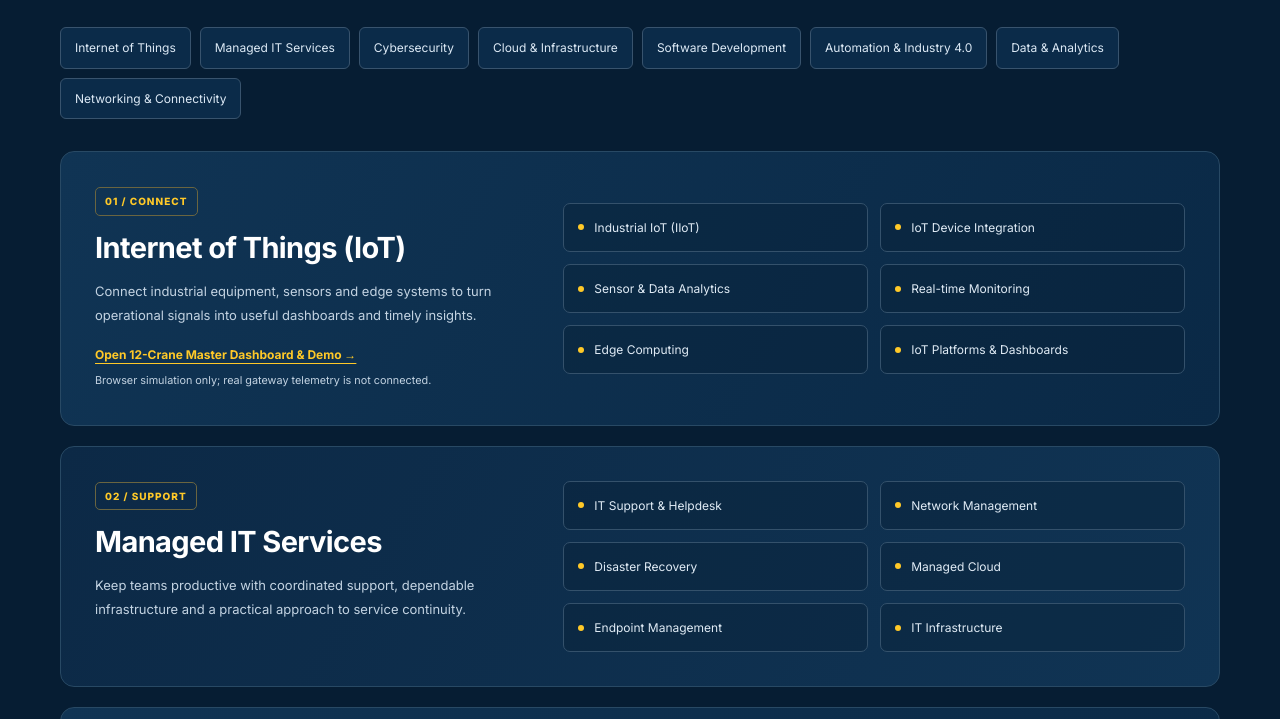
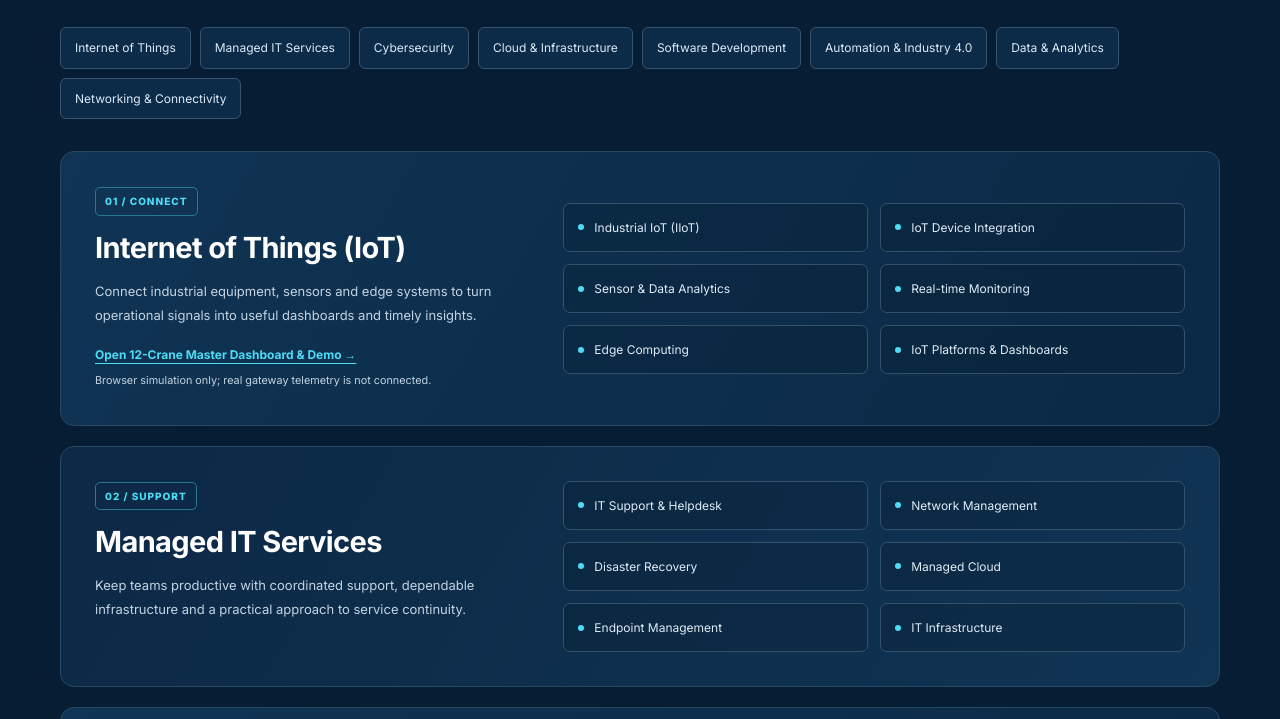
Before and after one commit to DevopsEps2026/LiftXInfra, a plain HTML site: page technology.html in a window 1280 px wide. Shown: the part 745-1464 px from the top of the page. Drawn offline with Linux system fonts and the light colour scheme.

Commit message:
Colors cobination

```diff
--- /dev/null
+++ b/brand-colors.css
@@ -0,0 +1,153 @@
+:root {
+  --infrastructure-gold: #ffc928;
+  --technology-blue: #175ea8;
+  --technology-cyan: #4ddcf5;
+  --technology-ink: #08758b;
+  --content-link: #464feb;
+}
+
+main p a:not(.button),
+main .text-link {
+  color: var(--content-link);
+  text-decoration: none;
+}
+
+main a:focus-visible {
+  outline: 2px solid var(--technology-blue);
+  outline-offset: 4px;
+}
+
+tr th,
+tr td {
+  border: 1px solid #e6e6e6;
+}
+
+tr th {
+  background-color: #f5f5f5;
+}
+
+.nav-cta {
+  background: var(--infrastructure-gold);
+  color: var(--navy);
+}
+
+.technology-menu-intro strong em {
+  color: var(--technology-cyan);
+}
+
+.technology-menu-intro p::after {
+  background: var(--technology-cyan);
+}
+
+.technology-menu-group .technology-menu-icon {
+  border-color: #bde8f1;
+  background: #e9f9fd;
+  color: var(--technology-blue);
+}
+
+.technology-menu-group:nth-of-type(even) .technology-menu-icon {
+  color: var(--technology-ink);
+}
+
+.technology-menu-intro .technology-menu-back:focus-visible {
+  outline-color: var(--technology-cyan);
+}
+
+.digital-services .eyebrow.dark,
+.digital-services .service-number,
+.digital-services .text-link span,
+.technology-careers .career-category,
+.technology-careers .career-card h3 span,
+.technology-careers .text-link span,
+.service-card:has(.ai-art) .service-number,
+.service-card:has(.ai-art) .text-link span {
+  color: var(--technology-ink);
+}
+
+.services-page .digital-service-card {
+  border-top: 3px solid var(--technology-blue);
+}
+
+.service-card:has(.ai-art) {
+  border-top: 3px solid var(--technology-blue);
+}
+
+.services-page .crane-iot-service,
+.technology-careers .career-card {
+  border-top: 3px solid var(--technology-cyan);
+}
+
+.technology-section .button-yellow,
+.technology-page main .button-yellow,
+.services-page .crane-iot-service .button,
+.careers-hero .button[href="#technology-careers"] {
+  background: var(--technology-blue);
+  color: #fff;
+}
+
+.technology-section .button-yellow:hover,
+.technology-page main .button-yellow:hover,
+.services-page .crane-iot-service .button:hover,
+.careers-hero .button[href="#technology-careers"]:hover {
+  background: #104a87;
+}
+
+.technology-section .eyebrow,
+.tech-orbit span {
+  color: var(--technology-ink);
+}
+
+.tech-orbit,
+.tech-orbit i,
+.tech-orbit b,
+.tech-orbit em {
+  border-color: #24a5c2;
+}
+
+.technology-page main,
+.monitoring-page main {
+  --yellow: var(--technology-cyan);
+}
+
+.technology-page .technology-service-number {
+  border-color: #297893;
+}
+
+.technology-page main p a:not(.button),
+.technology-page .tech-orbit span,
+.technology-page .technology-section .eyebrow {
+  color: var(--technology-cyan);
+}
+
+.monitoring-page main {
+  --mint: var(--technology-cyan);
+}
+
+.monitoring-page #start-demo {
+  background: #17527d;
+}
+
+.monitoring-page .badge-mint {
+  background: #163e55;
+}
+
+.monitoring-page .demo-notice {
+  border-left-color: var(--infrastructure-gold);
+}
+
+.monitoring-page .trend-load {
+  stroke: #a1baff;
+}
+
+.monitoring-page .trend-key span:last-child {
+  color: #a1baff;
+}
+
+.monitoring-page .iot-table th,
+.monitoring-page .iot-table td {
+  border-color: var(--edge);
+}
+
+.monitoring-page .iot-table th {
+  background: #1b2d43;
+}
--- a/technology.html
+++ b/technology.html
@@ -316,6 +316,7 @@
       }
     }
   </style>
+  <link rel="stylesheet" href="brand-colors.css">
 </head>
 <body class="technology-page">
   <header class="site-header">
```
Also changed, not shown: about.html (+12 -7 lines), careers.html (+1 -0 lines), contact.html (+1 -0 lines), crane-monitoring.html (+1 -0 lines), index.html (+1 -0 lines), projects.html (+1 -0 lines), services.html (+1 -0 lines), README.txt.
